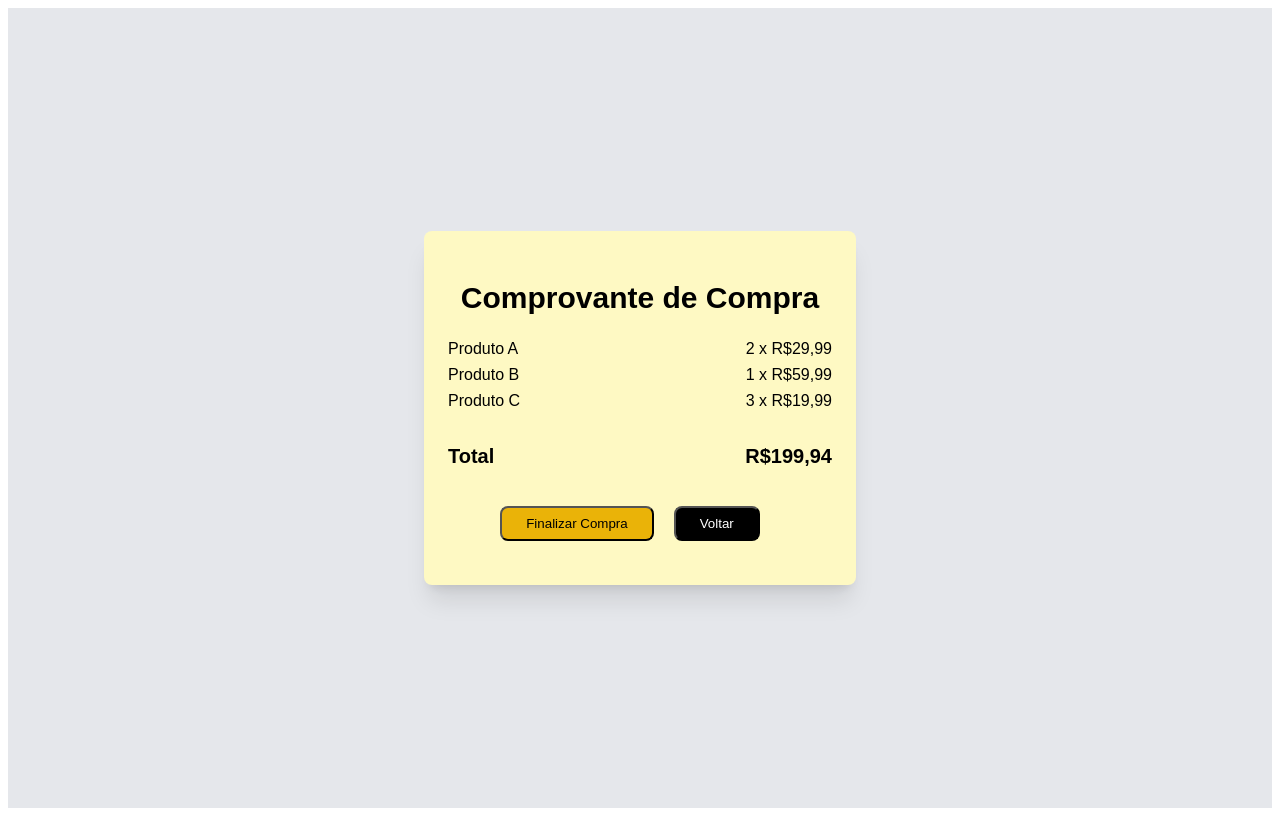
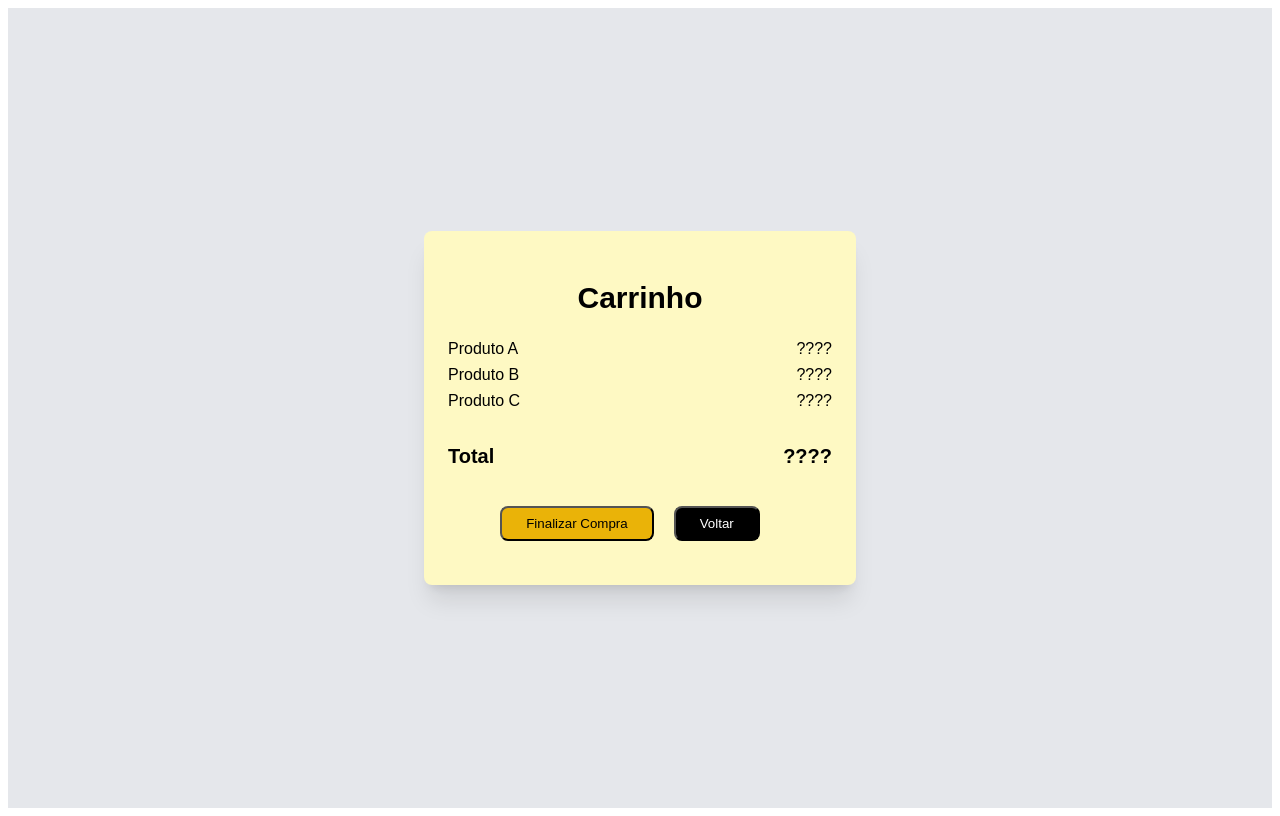
Before and after one commit to brunaalrez/strongblocks, a Next.js app: page /teste in a window 1280 px wide. Built offline with nearby package versions, Linux system fonts and the light colour scheme.

Commit message:
funcionando_2

```diff
--- a/app/produtos/components/blocos.js
+++ b/app/produtos/components/blocos.js
@@ -3,10 +3,6 @@ import { useState } from "react";
 import Produtos from "../page";
 
 function Blocos(arrt) {
-    const [mostrar, alteraMostrar] = useState(false);
-    const [retira, alteraRetira] = useState(true)
-
-    const [mostrarBotao, mostrarBotaos] = useState(false);
 
     function adicionaProduto() {
         if (localStorage.getItem("carrinho") == null) {
@@ -20,32 +16,14 @@ function Blocos(arrt) {
         }
     }
 
-    function Mostrar() {
-        alteraMostrar(!mostrar);
-    }
-
-    function Retira(){
-        alteraRetira(false);
-    }
-
     return (
-        <div className="text-center border-solid text-gray-800 bg-yellow-50 px-5 border-gray-300 shadow-2xl mt-5">
+        <div className=" text-gray-800 bg-yellow-50 px-5 border-gray-300 shadow-2xl mt-5">
             <div>
             <img src={arrt.produto.imagem} className="mt-5" />
             <p>{arrt.produto.nome}</p>
             <div>
             </div>
 
-            {retira &&(
-                <div>
-                    <button onClick={() => {adicionaProduto();Mostrar();Retira()}}
-                    className="bg-yellow-400 text-gray-800 py-1 px-6 rounded-lg shadow-md hover:bg-yellow-500 transition-all no-underline">
-                    Adquirir
-                    </button>
-                </div>
-            )}
-
-            {mostrar && (
                 <div className="mt-3 text-gray-700">
                     <div>
                         <h2>Família de 20</h2>
@@ -60,7 +38,7 @@ function Blocos(arrt) {
                     </div>
 
                 </div>
-            )}
+
             </div>
 
         </div>
--- a/app/produtos/components/carrinho.js
+++ /dev/null
@@ -1,9 +0,0 @@
-function Carrinho() {
-    return (
-        <div>
-
-        </div>
-     );
-}
-
-export default Carrinho;
--- a/app/produtos/page.js
+++ b/app/produtos/page.js
@@ -1,7 +1,6 @@
 'use client'
 import { useEffect, useState } from "react";
 import Blocos from "./components/blocos";
-import Carrinho from "./components/carrinho";
 
 function Produtos() {
     const [carrinho, adicionaCarrinho] = useState(0);
@@ -51,7 +50,10 @@ function Produtos() {
             <div className="justify-flex px-30 text-center">
             <p>Qual tipo de bloco você precisa?</p>
             <p className="p-3 text-lg">Carrinho itens <strong>{total}</strong></p>
-            <button className="bg-yellow-400 text-gray-800 py-1 px-6 rounded-lg shadow-md hover:bg-yellow-500 transition-all no-underline">Ver carrinho</button>
+            <button onClick={()=> window.location.href='/teste'}
+            className="bg-yellow-400 text-gray-800 py-1 px-6 rounded-lg shadow-md hover:bg-yellow-500 transition-all no-underline"
+            >Ver carrinho</button>
+
                 <ul>
                     {
                         blocos.map((i)=>
--- a/app/teste/page.js
+++ b/app/teste/page.js
@@ -1,40 +1,44 @@
+'use client'
 import React from 'react';
 
-const ComprovanteDeCompra = () => {
+function ComprovanteDeCompra() {
+  function alertt(){
+    alert('Compra aprovada!');
+  }
   return (
     <div className="flex justify-center items-center min-h-screen bg-gray-200">
       <div className="bg-yellow-100 p-6 w-96 rounded-lg shadow-xl border border-gray-400">
-        <h2 className="text-3xl font-bold text-center text-black mb-6">Comprovante de Compra</h2>
+        <h2 className="text-3xl font-bold text-center text-black mb-6">Carrinho</h2>
         <div className="space-y-4">
 
           <div className="space-y-2 text-black">
             <div className="flex justify-between">
               <span>Produto A</span>
-              <span>2 x R$29,99</span>
+              <span>????</span>
             </div>
             <div className="flex justify-between">
               <span>Produto B</span>
-              <span>1 x R$59,99</span>
+              <span>????</span>
             </div>
             <div className="flex justify-between">
               <span>Produto C</span>
-              <span>3 x R$19,99</span>
+              <span>????</span>
             </div>
           </div>
 
           <div className="border-t border-gray-400 pt-4 mt-4">
             <div className="flex justify-between font-bold text-xl text-black">
               <span>Total</span>
-              <span>R$199,94</span>
+              <span>????</span>
             </div>
           </div>
 
 
           <div className="mt-6 text-center">
-            <button className="bg-yellow-500 text-black px-6 py-2 rounded-lg hover:bg-yellow-400 focus:outline-none transition duration-200">
+            <button onClick={()=> alertt()} className="bg-yellow-500 text-black px-6 py-2 rounded-lg hover:bg-yellow-400 focus:outline-none transition duration-200">
               Finalizar Compra
             </button>
-            <button className="bg-black text-white px-6 py-2 rounded-lg hover:bg-gray-400 focus:outline-none transition duration-200 m-5">
+            <button onClick={()=> window.location.href='/produtos'}  className="bg-black text-white px-6 py-2 rounded-lg hover:bg-gray-400 focus:outline-none transition duration-200 m-5">
               Voltar
             </button>
           </div>
```
